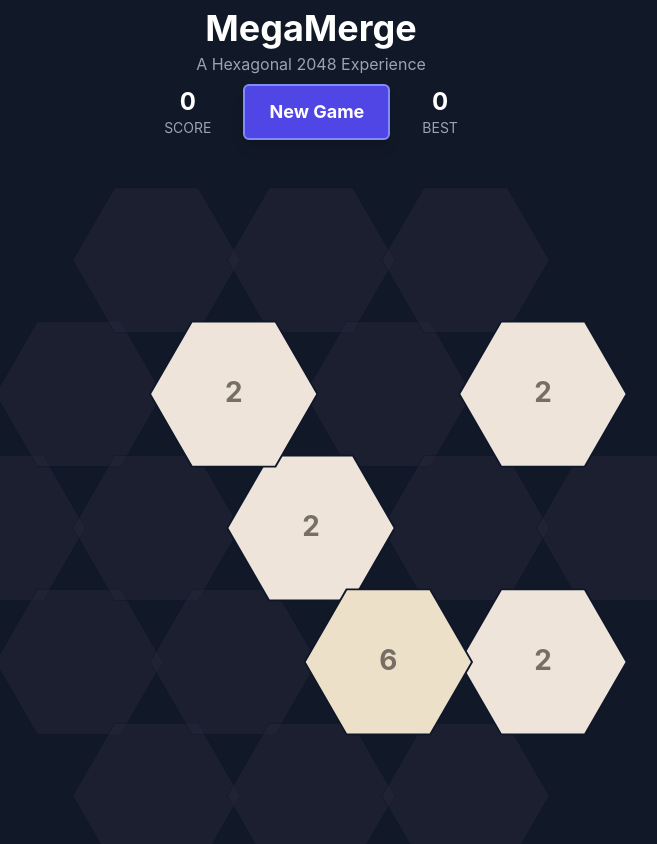
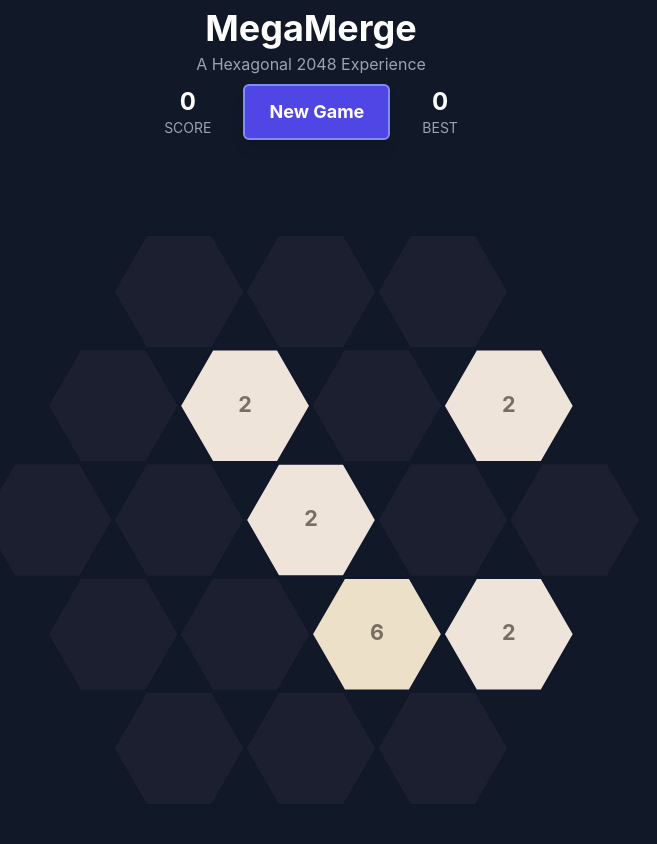
Before and after one commit to Mrenjoy8/chenguilions, a React (Vite) app in the folder megamerge/: page / in a window 1280 px wide. Shown: the top 844 px of the page, without its empty margins (329-986 px from the left). Built offline with nearby package versions, Linux system fonts and the light colour scheme.

Commit message:
visual adjustments to the grid

```diff
--- a/megamerge/src/components/HexGrid.tsx
+++ b/megamerge/src/components/HexGrid.tsx
@@ -201,10 +201,10 @@ const HexGrid: React.FC = () => {
     <div className="flex flex-col items-center justify-center w-full h-full">
       <div
         ref={containerRef}
-        className="relative touch-none w-full max-w-5xl aspect-square flex items-center justify-center p-2"
+        className="relative touch-none w-full max-w-5xl aspect-square flex items-center justify-center p-4"
         style={{
-          height: 'min(95vh, 95vw)',
-          margin: '0 auto'
+          height: 'min(85vh, 85vw)',
+          margin: '2rem auto'
         }}
       >
         <svg
--- a/megamerge/src/core/constants.ts
+++ b/megamerge/src/core/constants.ts
@@ -9,8 +9,8 @@ export const TOTAL_TILES = 37; // Total number of tiles in a 5-wide hex grid
 /**
  * Visual configurations
  */
-export const HEX_SIZE = 90; // Size of hex tiles in pixels (increased from 50)
-export const HEX_SPACING = 6; // Space between hex tiles in pixels (increased from 4)
+export const HEX_SIZE = 80; // Size of hex tiles in pixels (reduced by 10% from 90)
+export const HEX_SPACING = 14; // Space between hex tiles in pixels
 
 /**
  * Game progression values
```
